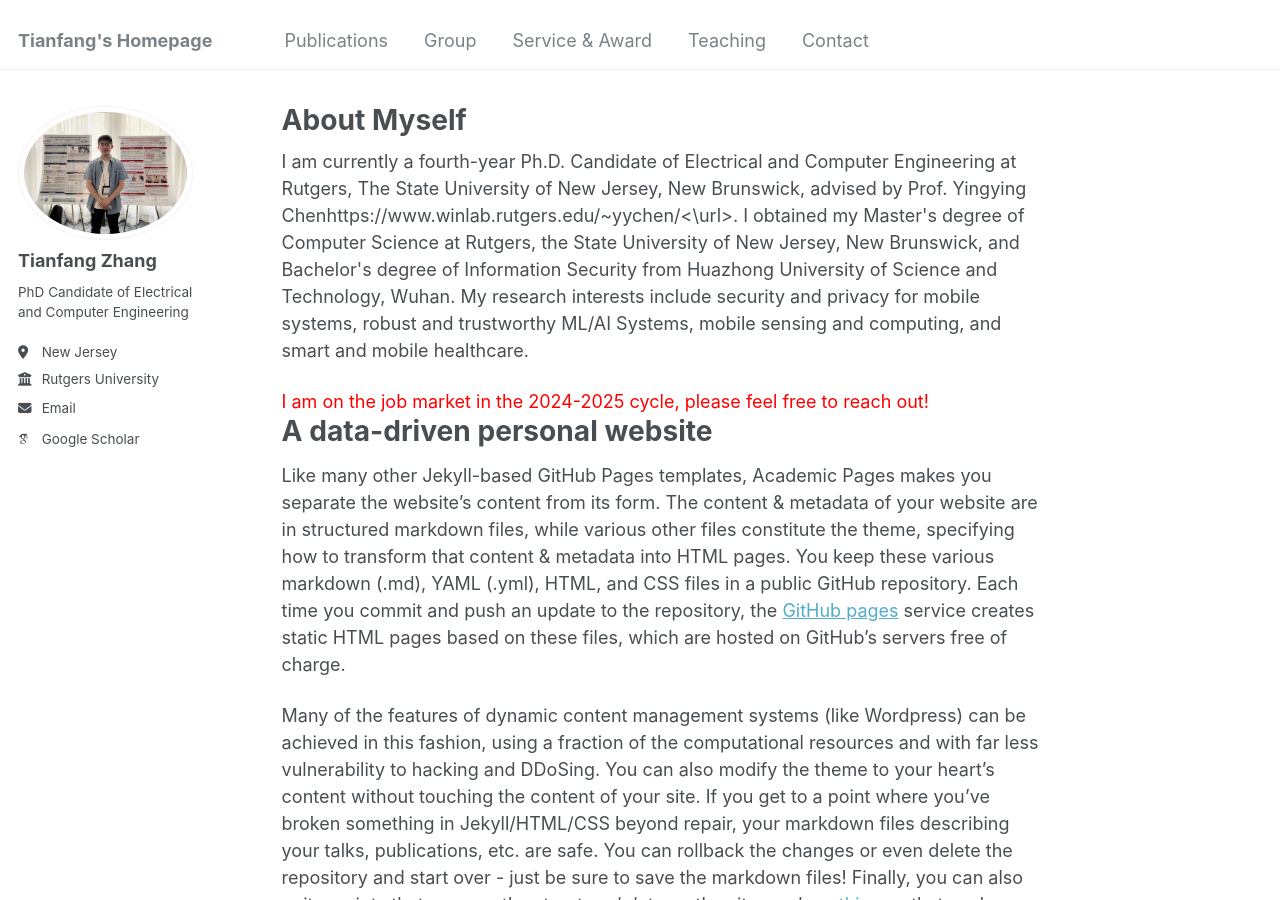
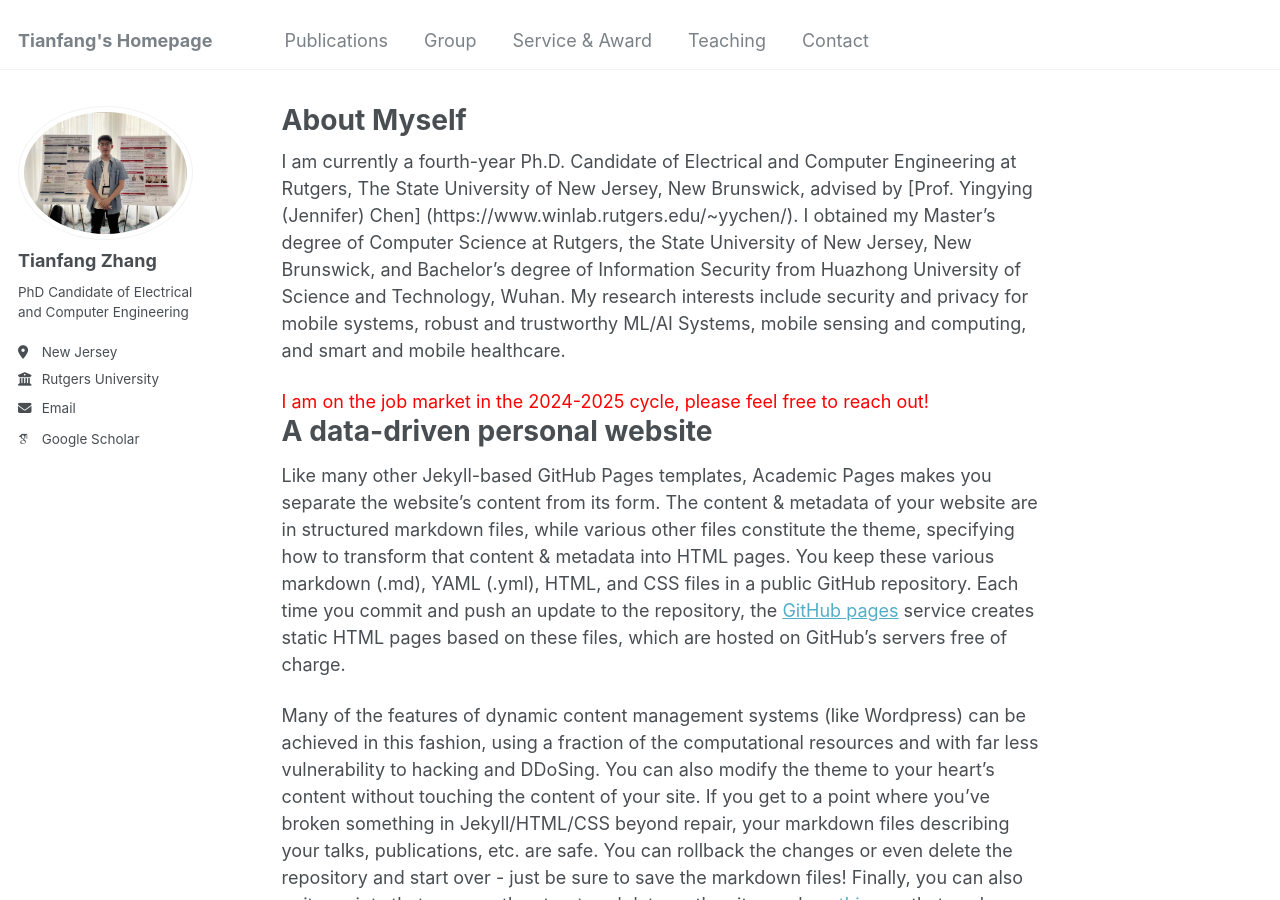
Before and after one commit to tianfang96/tianfang96.github.io, a Jekyll site: the page built from _pages/about.md, in a window 1280 px wide and 900 px high. Built offline with Jekyll 4.4.1, drawn with Linux system fonts in a browser that asks for light colours; some web fonts are replaced.

Commit message:
Update about.md

```diff
--- a/_pages/about.md
+++ b/_pages/about.md
@@ -6,9 +6,9 @@ redirect_from:
   - /about/
   - /about.html
 ---
-I am currently a fourth-year Ph.D. Candidate of Electrical and Computer Engineering at Rutgers, The State University of New Jersey, New Brunswick, advised by Prof. Yingying Chen<url>https://www.winlab.rutgers.edu/~yychen/<\url>. I obtained my Master's degree of Computer Science at Rutgers, the State University of New Jersey, New Brunswick, and Bachelor's degree of Information Security from Huazhong University of Science and Technology, Wuhan. My research interests include security and privacy for mobile systems, robust and trustworthy ML/AI Systems, mobile sensing and computing, and smart and mobile healthcare.
+I am currently a fourth-year Ph.D. Candidate of Electrical and Computer Engineering at Rutgers, The State University of New Jersey, New Brunswick, advised by [Prof. Yingying (Jennifer) Chen] (https://www.winlab.rutgers.edu/~yychen/). I obtained my Master's degree of Computer Science at Rutgers, the State University of New Jersey, New Brunswick, and Bachelor's degree of Information Security from Huazhong University of Science and Technology, Wuhan. My research interests include security and privacy for mobile systems, robust and trustworthy ML/AI Systems, mobile sensing and computing, and smart and mobile healthcare.
 
-<font color="#FF0000">I am on the job market in the 2024-2025 cycle, please feel free to reach out!</font>
+ <font color='red'> I am on the job market in the 2024-2025 cycle, please feel free to reach out! </font>
 
 A data-driven personal website
 ======
```
